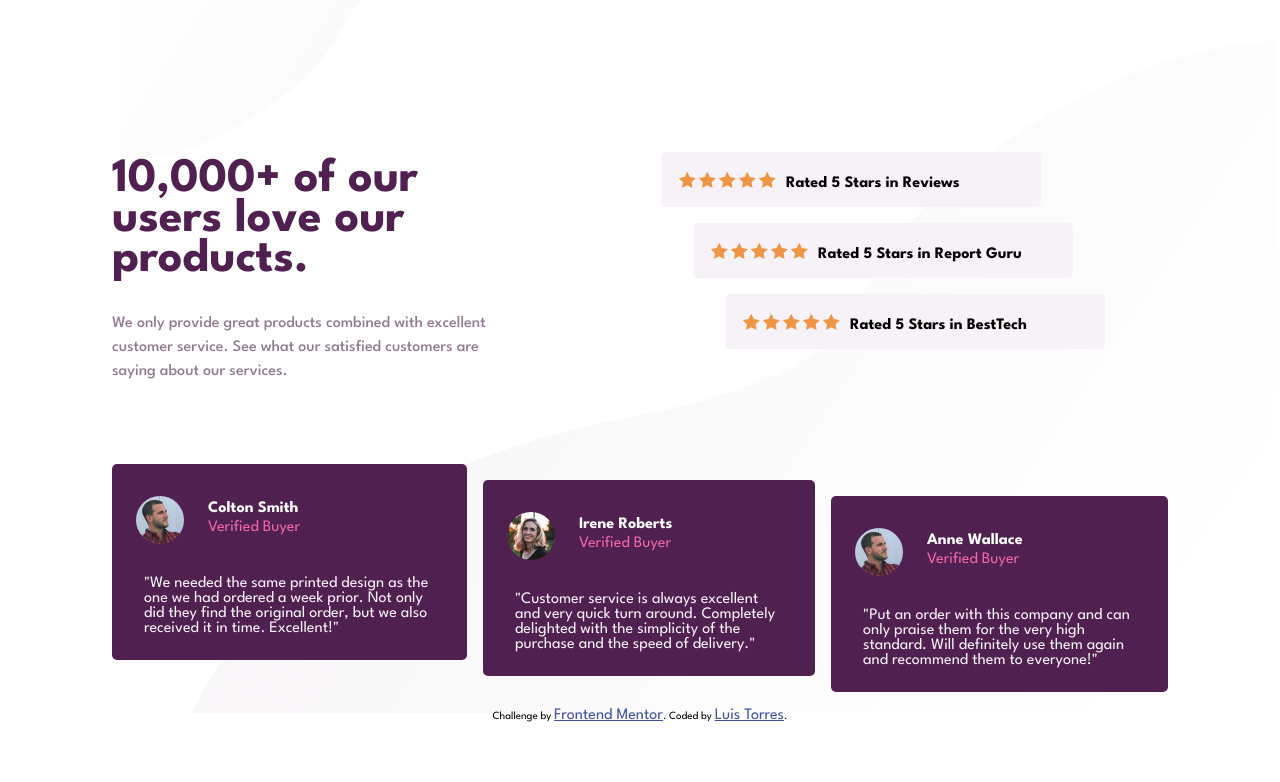
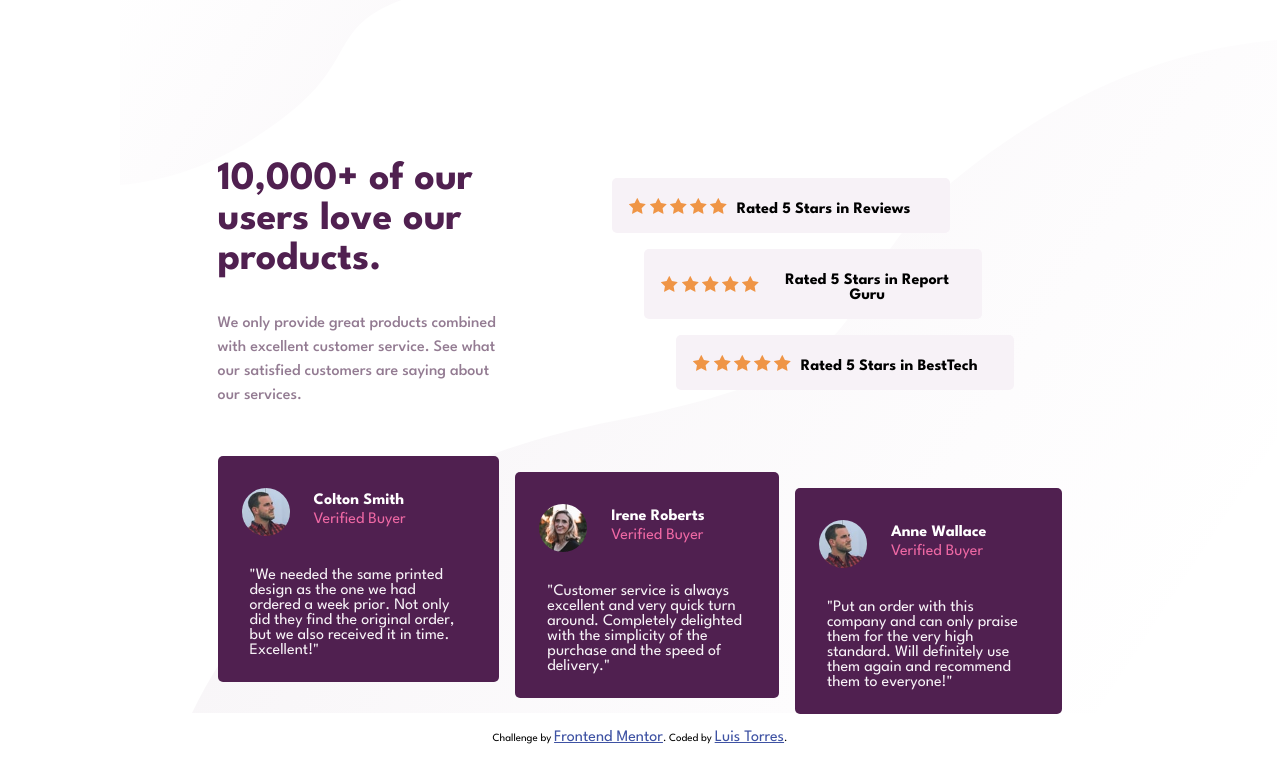
Before and after one commit to luisdatc/social-proof-section-master, a website: page index.html in a window 1280 px wide. Drawn offline with Linux system fonts and the light colour scheme.

Commit message:
correcciones 2

```diff
--- a/scss/style.scss
+++ b/scss/style.scss
@@ -96,15 +96,17 @@ body {
     &--flex {
       display: flex;
       flex-direction: row;
+      width: 80%;
+      margin: 0 auto;
     }
     &--flex-text {
       width: 40%;
       margin: auto;
-      padding: 1rem 2rem 1rem 0rem;
+      padding: 1rem 0rem 1rem 0rem;
       & h1 {
         text-align: left;
         padding: 2rem 0rem 0rem 0rem;
-        font-size: 3rem;
+        font-size: 2.5rem;
         line-height: 2.5rem;
       }
       & p {
@@ -113,7 +115,8 @@ body {
       }
     }
     &--flex-stars {
-      width: 60%;
+      width: 80%;
+      align-self: center;
       &-line {
         display: flex;
         flex-direction: row;
@@ -129,7 +132,8 @@ body {
     &--profile-all {
       display: flex;
       flex-direction: row;
-      padding-top: 2rem;
+      width: 80%;
+      margin: 0 auto;
     }
     &--img-star {
       padding: 0 0.1rem;
```
Also changed, not shown: css/style.css, 1 other file.
